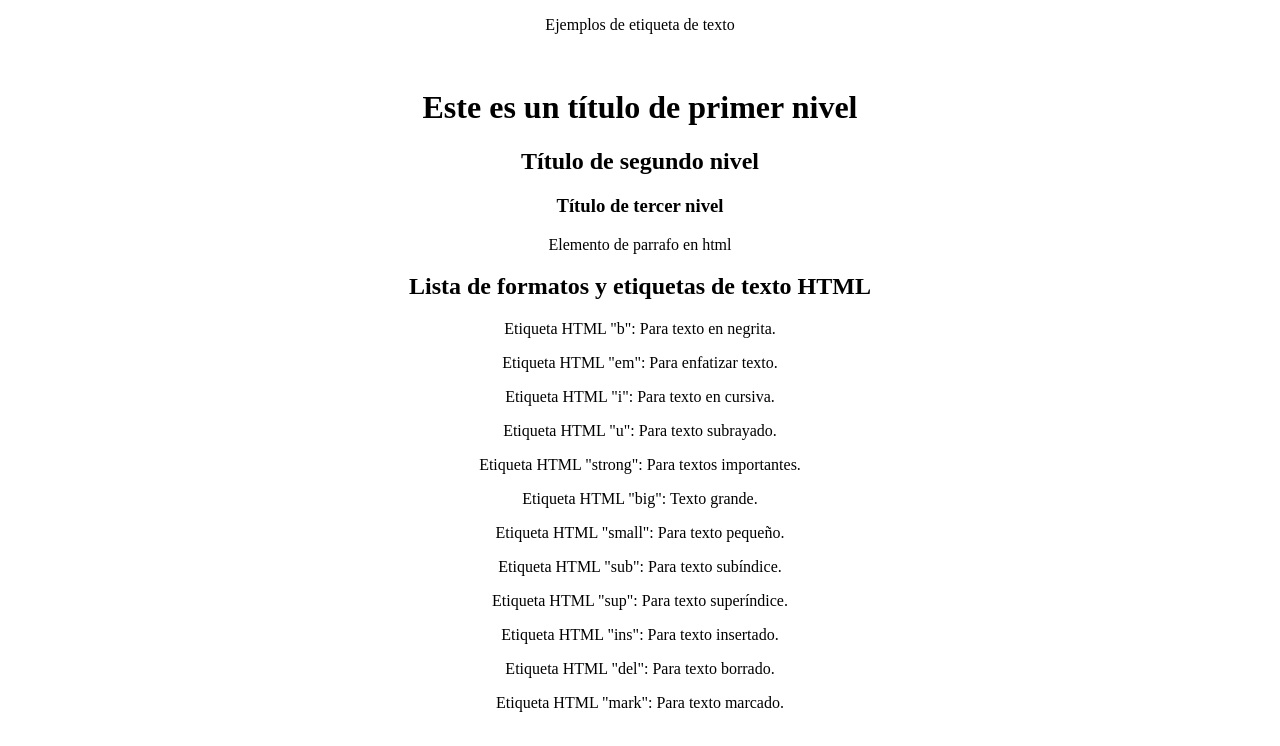
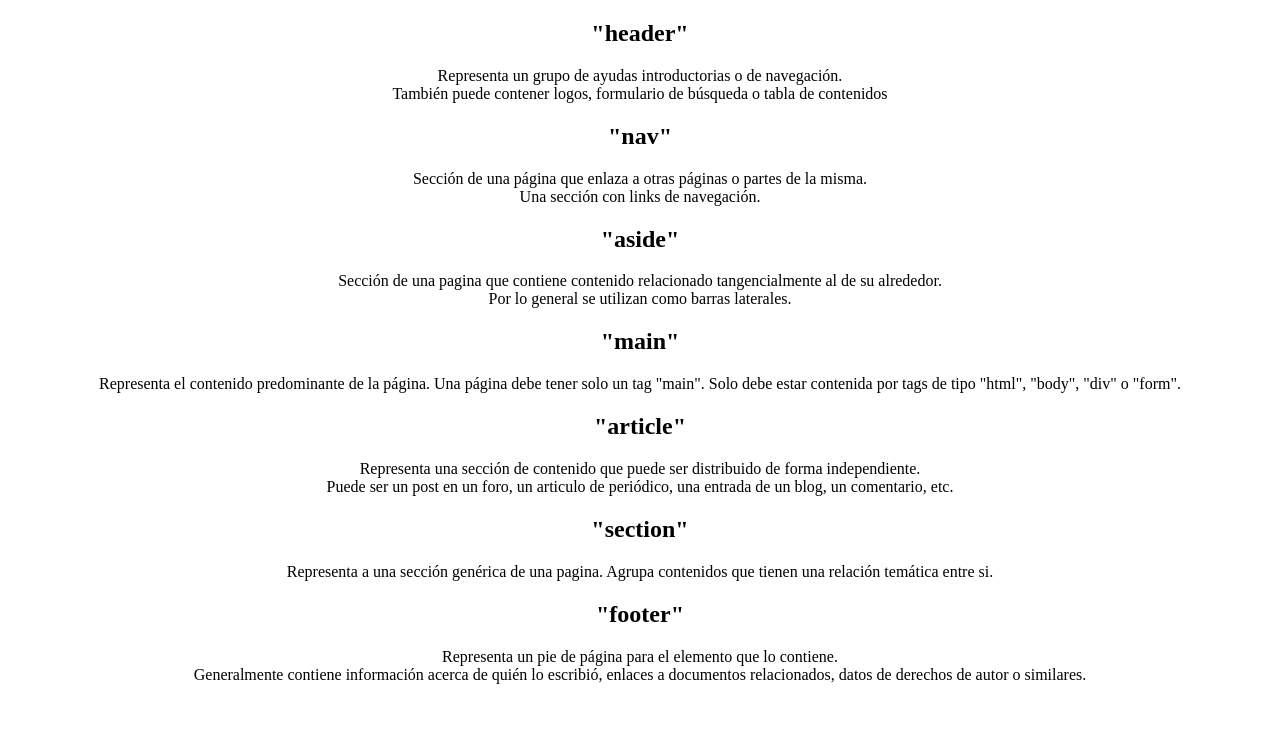
Before and after one commit to JhonEduardAlmeidaHernandezCampus/Inicio-HTML5, a plain HTML site: page index.html in a window 1280 px wide. Drawn offline with Linux system fonts and the light colour scheme.

Commit message:
Semantica web

```diff
--- a/index.html
+++ b/index.html
@@ -12,31 +12,39 @@
 
     <!-- https://desarrolladoresweb.org/html/etiquetas-para-texto-html-formatos/#:~:text=Lista%20de%20formatos%20y%20etiquetas%20de%20texto%20HTML,Para%20textos%20importantes.%20Etiqueta%20HTML%20%3Cbig%3E%3A%20Texto%20grande. -->
 
+    <!-- https://dev.to/sapardo/etiquetas-semanticas-de-html5-3j7m#:~:text=Las%20etiquetas%20sem%C3%A1nticas%20ayudan%20a%20la%20implementaci%C3%B3n%20de,ser%20indexada%20por%20los%20buscadores%20web%20como%20Google. -->
     <link rel="stylesheet" href="style.css">
 </head>
 <body>
     <div class="centro">
-        <p>Ejemplos de etiqueta de texto</p><br>
+        <h2>"header"</h2>
+        <p> Representa un grupo de ayudas introductorias o de navegación.<br>
+            También puede contener logos, formulario de búsqueda o tabla de contenidos</p>
 
-        <h1> Este es un título de primer nivel</h1>
-        <h2>Título de segundo nivel</h2>
-        <h3>Título de tercer nivel</h3>
-        <p>Elemento de parrafo en html</p>
+        <h2>"nav"</h2>
+            <p> Sección de una página que enlaza a otras páginas o partes de la misma.<br>
+                Una sección con links de navegación.</p>
 
+        <h2>"aside"</h2>
+            <p> Sección de una pagina que contiene contenido relacionado tangencialmente al de su alrededor.<br>
+                Por lo general se utilizan como barras laterales.</p>
 
-        <h2>Lista de formatos y etiquetas de texto HTML</h2>
-        <p>Etiqueta HTML "b": Para texto en negrita.</p>
-        <p>Etiqueta HTML "em": Para enfatizar texto.</p>
-        <p>Etiqueta HTML "i": Para texto en cursiva.</p>
-        <p>Etiqueta HTML "u": Para texto subrayado.</p>
-        <p>Etiqueta HTML "strong": Para textos importantes.</p>
-        <p>Etiqueta HTML "big": Texto grande.</p>
-        <p>Etiqueta HTML "small": Para texto pequeño.</p>
-        <p>Etiqueta HTML "sub": Para texto subíndice.</p>
-        <p>Etiqueta HTML "sup": Para texto superíndice.</p>
-        <p>Etiqueta HTML "ins": Para texto insertado.</p>
-        <p>Etiqueta HTML "del": Para texto borrado.</p>
-        <p>Etiqueta HTML "mark": Para texto marcado.</p>
+        <h2>"main"</h2>
+            <p> Representa el contenido predominante de la página.
+                Una página debe tener solo un tag "main".
+                Solo debe estar contenida por tags de tipo "html", "body", "div" o "form".</p>
+
+        <h2>"article"</h2>
+            <p> Representa una sección de contenido que puede ser distribuido de forma independiente. <br>
+                Puede ser un post en un foro, un articulo de periódico, una entrada de un blog, un comentario, etc.</p>
+
+        <h2>"section"</h2>
+            <p> Representa a una sección genérica de una pagina. Agrupa contenidos que tienen una relación temática entre si.</p>
+
+        <h2>"footer"</h2>
+            <p> Representa un pie de página para el elemento que lo contiene.<br>
+                Generalmente contiene información acerca de quién lo escribió, enlaces a documentos relacionados, datos de derechos de autor o similares.</p>
+
     </div>
 </body>
 </html>
```
